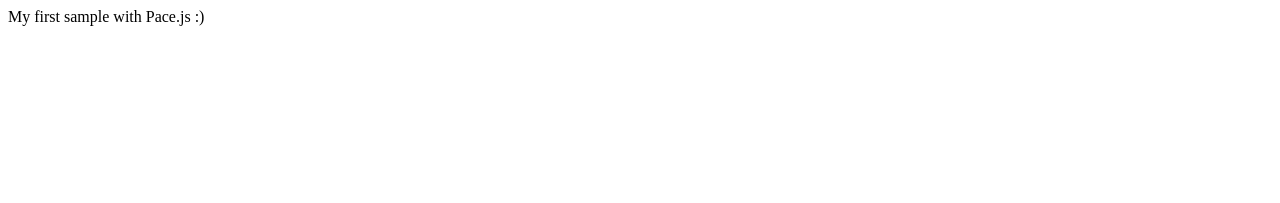
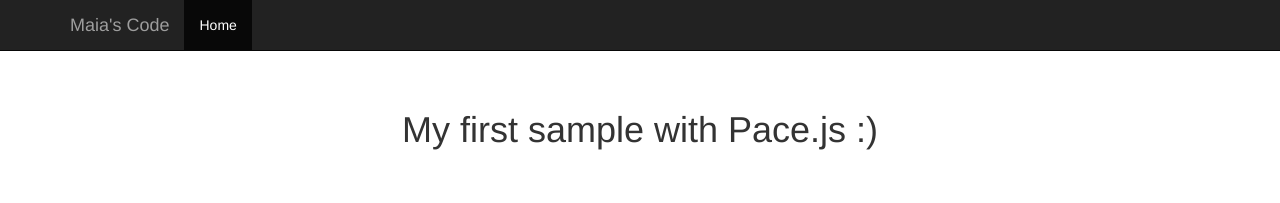
Before and after one commit to flaviodamaiajr/Pace.js, a plain HTML site: page index.html in a window 1280 px wide. Drawn offline with nearby package versions, Linux system fonts and the light colour scheme.

Commit message:
First commit

```diff
--- /dev/null
+++ b/assets/css/main.css
@@ -0,0 +1,7 @@
+body {
+  padding-top: 50px;
+}
+.starter-template {
+  padding: 40px 15px;
+  text-align: center;
+}
--- a/index.html
+++ b/index.html
@@ -1,9 +1,43 @@
 <html>
 <head>
+  <meta charset="UTF-8">
+  <meta name="description" content="Sample with Pace.js withou AJAX request.">
+  <meta name="author" content="Flávio da Maia Jr.">
   <script data-pace-options='{ "ajax": false }' src="pace/Pace.js"></script>
- <link href="pace/minimal.css" rel="stylesheet" />
+  <link href="pace/minimal.css" rel="stylesheet" />
+  <link href="assets/css/main.css" rel="stylesheet" />
+  <link href="http://maxcdn.bootstrapcdn.com/bootstrap/3.2.0/css/bootstrap.min.css" rel="stylesheet">
+  <title>Sample page loader with Pace.js</title>
 </head>
 <body>
-My first sample with Pace.js :)
+    <div class="navbar navbar-inverse navbar-fixed-top" role="navigation">
+      <div class="container">
+        <div class="navbar-header">
+          <button type="button" class="navbar-toggle" data-toggle="collapse" data-target=".navbar-collapse">
+            <span class="sr-only">Toggle navigation</span>
+            <span class="icon-bar"></span>
+            <span class="icon-bar"></span>
+            <span class="icon-bar"></span>
+          </button>
+          <a class="navbar-brand" href="#">Maia's Code</a>
+        </div>
+        <div class="collapse navbar-collapse">
+          <ul class="nav navbar-nav">
+            <li class="active"><a href="#">Home</a></li>
+          </ul>
+        </div>
+      </div>
+    </div>
+
+    <div class="container">
+
+      <div class="starter-template">
+
+       <h1>My first sample with Pace.js :)</h1>
+
+      </div>
+
+    </div>
+
 </body>
 </html>
```
